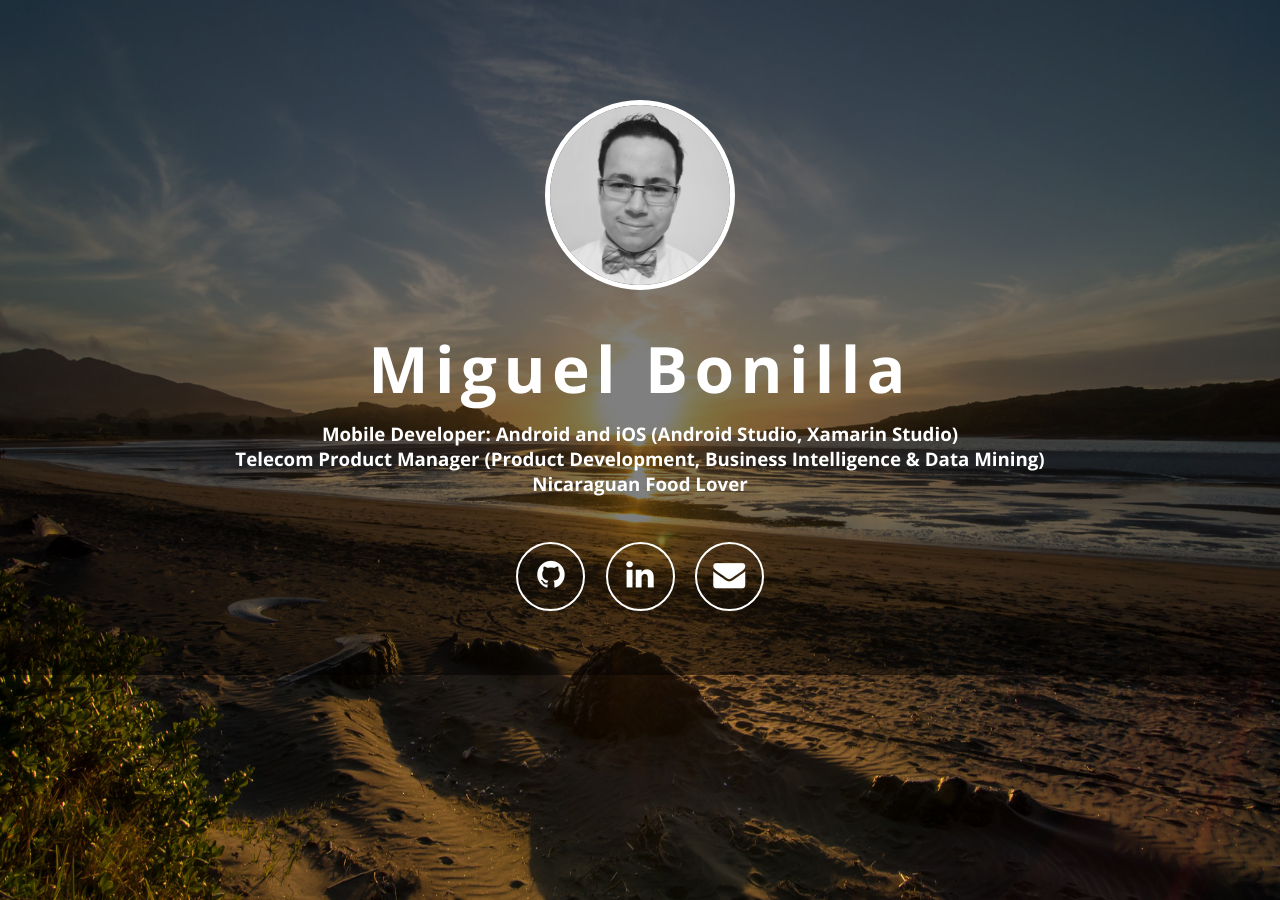
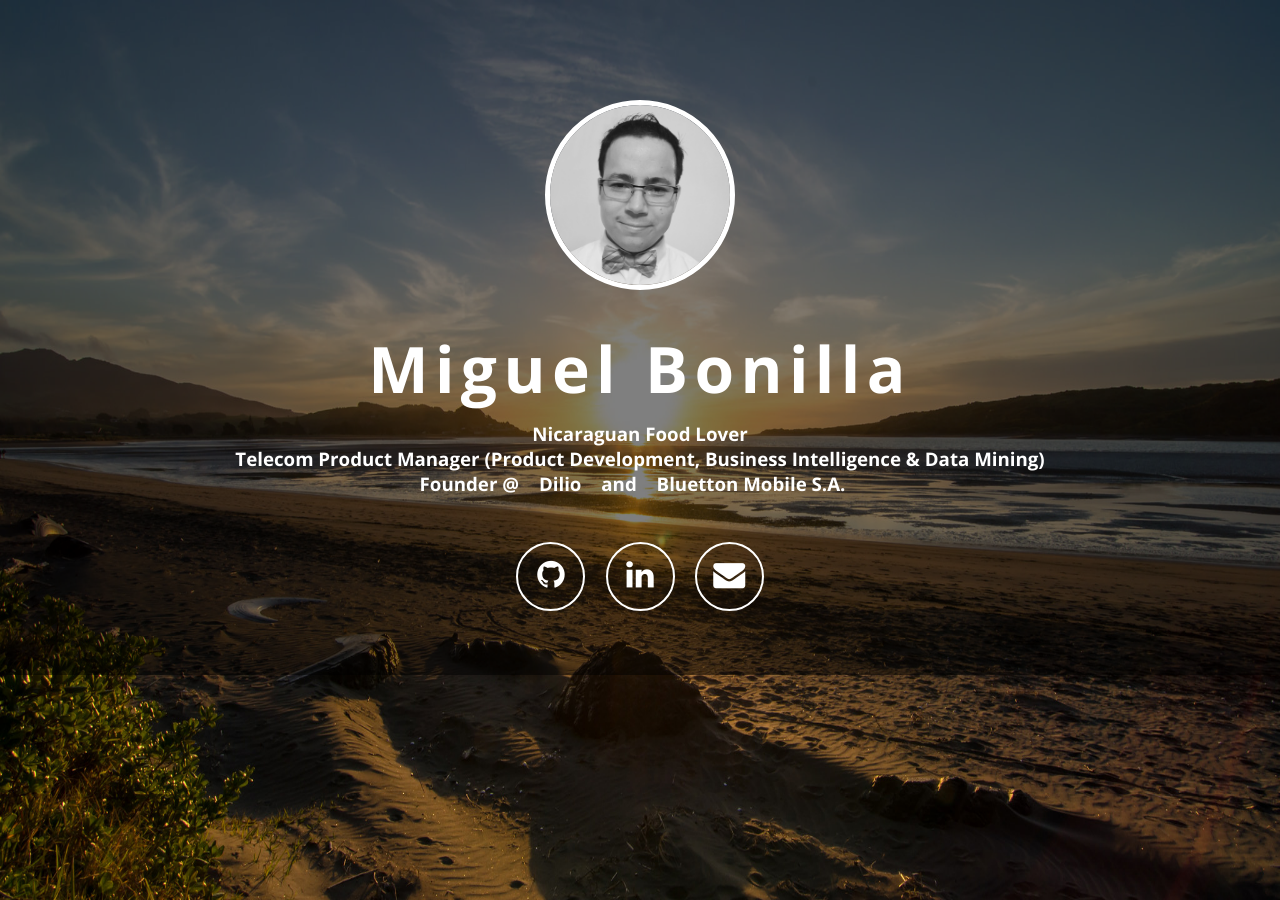
Before and after one commit to mikebonilla/miguelbonilla.info, a Jekyll site: the page docs/index.html, which Jekyll copies as it is, in a window 1280 px wide. Built offline with Jekyll 4.4.1, drawn with Linux system fonts in a browser that asks for light colours; nearby versions of some CDN libraries.

Commit message:
Updates for miguelbonilla.com

```diff
--- a/docs/index.html
+++ b/docs/index.html
@@ -5,13 +5,13 @@
         <meta http-equiv="X-UA-Compatible" content="IE=edge">
         <title></title>
         <meta name="viewport" content="width=device-width, initial-scale=1.0">
-        <meta name="description" content="Mobile Developer: Android and iOS (Android Studio, Xamarin Studio) <br> Telecom Product Manager (Product Development, Business Intelligence & Data Mining) <br> Nicaraguan Food Lover">
+        <meta name="description" content="Mobile Developer: Android and iOS (Android Studio, Visual Studio Code) <br> Telecom Product Manager (Product Development, Business Intelligence & Data Mining) <br> Nicaraguan Food Lover">
         <meta name="keywords" content="Mobile, Android Application Development, Product Manager, Mobile Developer Panama, Mobile Developer Nicaragua, Mobile Developer Costa Rica" />
-        <meta name="author" content="RAIN" />
-        <meta property="og:title" content="miguelbonilla.info" />
-        <meta property="og:url" content="http://miguelbonilla.info/" />
-        <meta property="og:image" content="http://miguelbonilla.info/imgs/avatarmike.jpeg" />
-        <meta property="og:description" content="Mobile Developer: Android and iOS (Android Studio, Xamarin Studio) <br> Telecom Product Manager (Product Development, Business Intelligence & Data Mining) <br> Nicaraguan Food Lover" />
+        <meta name="author" content="Bluetton Mobile" />
+        <meta property="og:title" content="miguelbonilla.com" />
+        <meta property="og:url" content="http://miguelbonilla.com/" />
+        <meta property="og:image" content="http://miguelbonilla.com/imgs/avatarmike.jpeg" />
+        <meta property="og:description" content="Telecom Product Manager (Product Development, Business Intelligence & Data Mining)" />
         <meta property="og:site_name" content="miguelbonilla.info" />
 
         <link rel="canonical" href="http://localhost:4000/">
@@ -33,7 +33,7 @@
 
 
             <h1>Miguel Bonilla</h1>
-            <h3>Mobile Developer: Android and iOS (Android Studio, Xamarin Studio) <br> Telecom Product Manager (Product Development, Business Intelligence & Data Mining) <br> Nicaraguan Food Lover</h3>
+            <h3>Nicaraguan Food Lover<br>Telecom Product Manager (Product Development, Business Intelligence & Data Mining)<br> Founder @ <a href="https://dilio.app">Dilio</a> and <a href="http://bluetton.com">Bluetton Mobile S.A.</a> </h3>
 
                 <ul>
 
```
